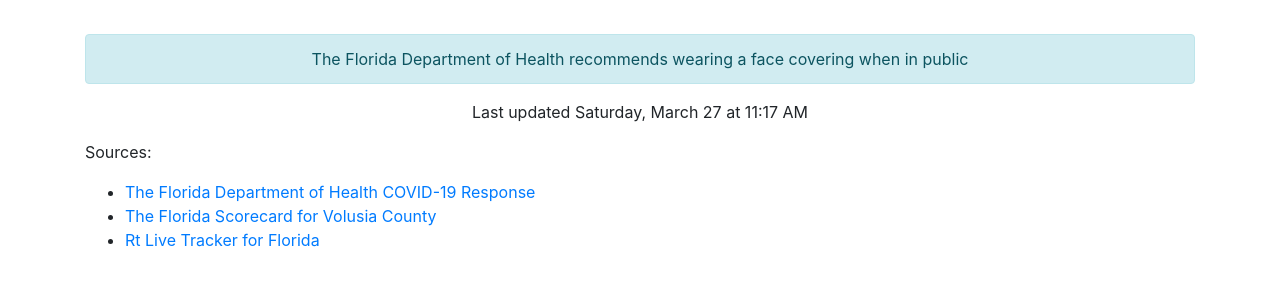
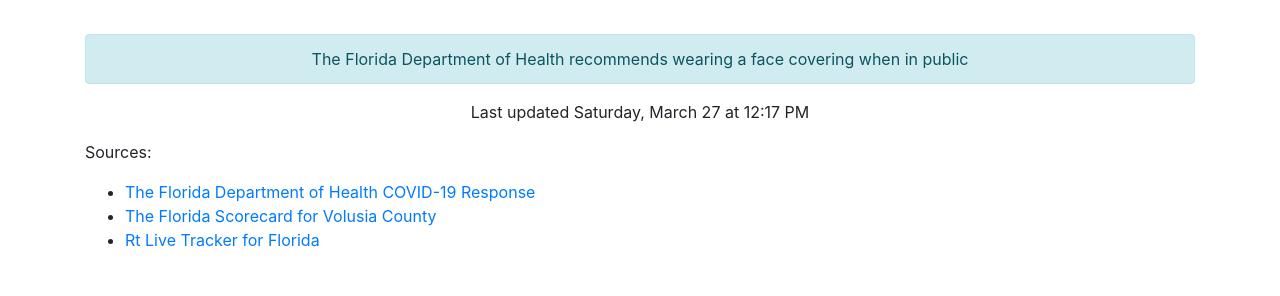
Before and after one commit to thinkjson/timeforchurch, a Jekyll site: the page built from index.md, in a window 1280 px wide. Shown: the part 544-840 px from the top of the page. Built offline with Jekyll 4.4.1, drawn with Linux system fonts in a browser that asks for light colours; our own code applies the rules of GitHub Pages for plain Markdown files.

Commit message:
Updating data

```diff
--- a/_includes/data.html
+++ b/_includes/data.html
@@ -10,4 +10,4 @@
     <div class="outcome text-success">YES</div>
     <div class="alert alert-info" role="alert">The Florida Department of Health recommends wearing a face covering when in public</div>
 
-    <p>Last updated Saturday, March 27 at 11:17 AM</p>
+    <p>Last updated Saturday, March 27 at 12:17 PM</p>
```
